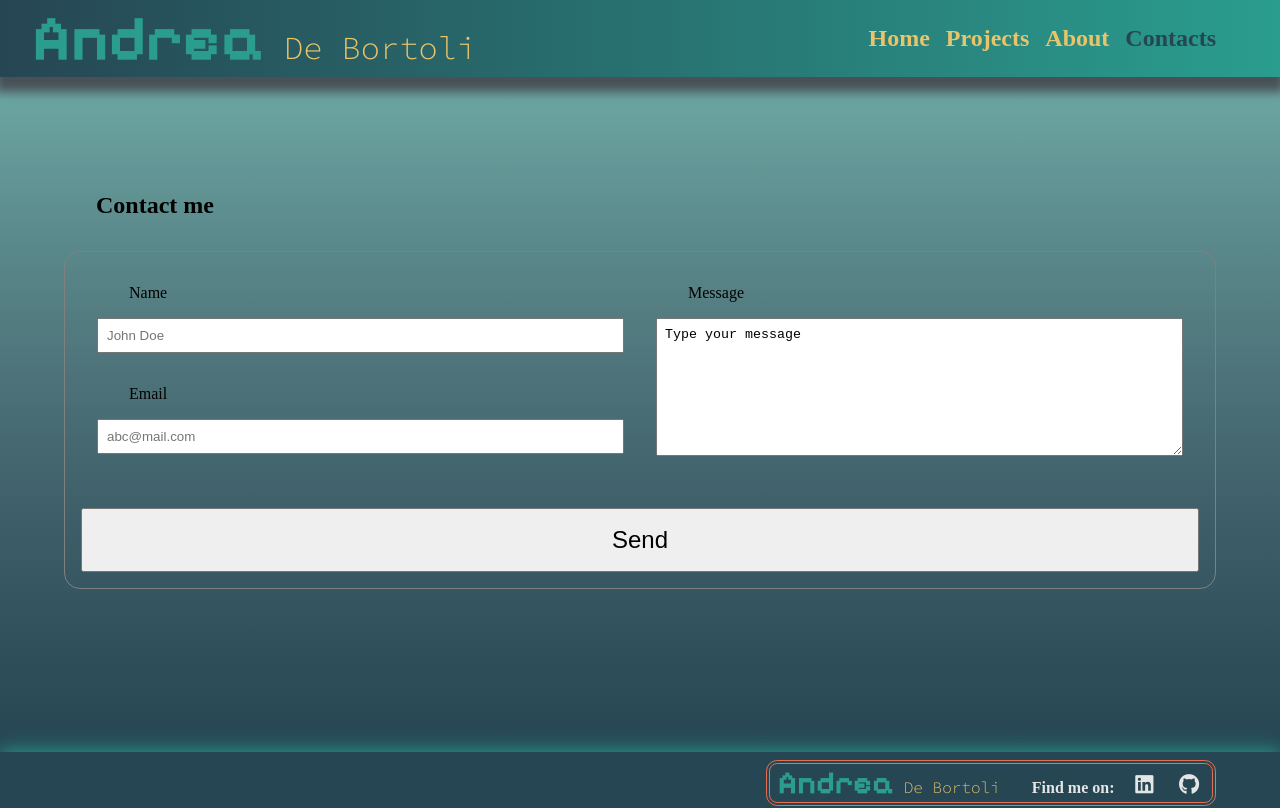
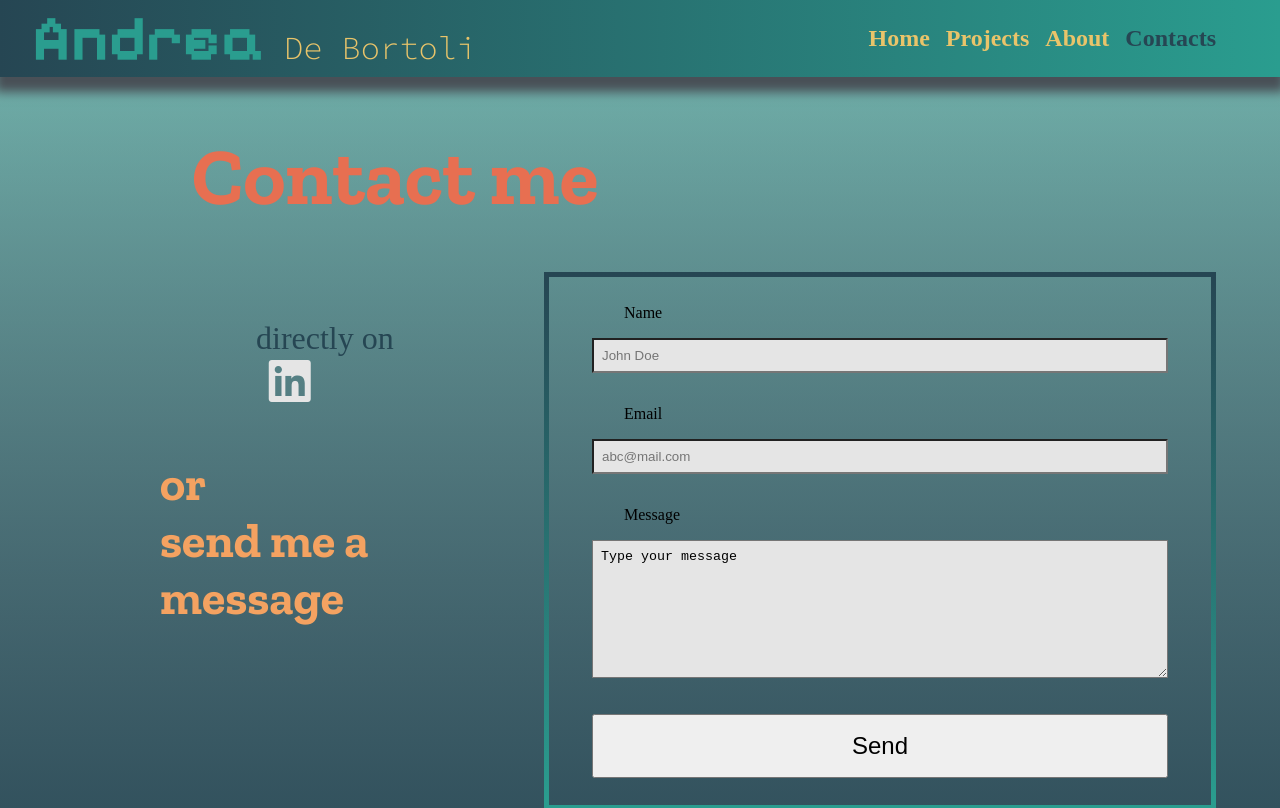
Before and after one commit to andreadebortoli2/vite-boolfolio, a Vue app: page /contacts in a window 1280 px wide. Shown: the top 808 px of the page. Built offline with nearby package versions, Linux system fonts and the light colour scheme.

Commit message:
edit contact style

```diff
--- a/src/components/views/ContactsView.vue
+++ b/src/components/views/ContactsView.vue
@@ -7,9 +7,19 @@ export default {
 <template>
     <section class="container">
         <h1>Contact me</h1>
+        <div class="row">
+            <div class="col contact">
+                <p>directly on
+                    <a href="#">
+                        <i class="fa-brands fa-linkedin" aria-hidden="true"></i>
+                    </a>
+                </p>
+                <h2>or <br> send me a message</h2>
+            </div>
+            <div class="col form">
+
                 <form action="" method="post">
-            <div class="wrapper">
-                <div class="left">
+
                     <div class="name">
                         <label for="name" class="form-label">Name</label>
                         <input type="text" class="form-control" name="name" id="name" aria-describedby="helpId"
@@ -20,18 +30,18 @@ export default {
                         <input type="email" class="form-control" name="email" id="email" aria-describedby="emailHelpId"
                             placeholder="abc@mail.com" />
                     </div>
-                </div>
-                <div class="right">
+
                     <div class="message">
                         <label for="message" class="form-label">Message</label>
                         <textarea class="form-control" name="message" id="message" rows="8">Type your message</textarea>
                     </div>
-                </div>
-            </div>
+
                     <button type="submit">
                         Send
                     </button>
                 </form>
+            </div>
+        </div>
     </section>
 </template>
 
@@ -39,33 +49,66 @@ export default {
 .container {
 
     h1 {
-        padding: 2rem;
+        padding: 0 8rem 3rem;
+        margin-top: -2rem;
+        font-family: "Zilla Slab", serif;
+        font-size: 5rem;
+        color: var(--secondary-dark);
     }
 
-    form {
-        border: 1px solid gray;
-        border-radius: 1rem;
-        padding: 1rem;
-
-        .wrapper {
+    .row {
         display: flex;
 
-            .left,
-            .right {
-                width: 50%;
-                padding: 1rem;
+        .contact {
+            width: calc(100% / 12 * 5);
+            padding-left: 6rem;
+
+            p {
+                padding: 3rem 6rem;
+                font-size: 2rem;
+                color: var(--primary-dark);
+
+                a {
+                    color: var(--lightest);
+                    font-size: 3rem;
+                    margin-left: 0.5rem;
+                    padding: 0.1rem 0.3rem 0;
+                    line-height: 1.5rem;
+                    transition: 0.4s;
+
+                    &:hover {
+                        color: var(--primary-dark);
+                        background-color: var(--lightest);
+                        border-radius: 0.2rem;
                     }
+                }
+            }
+
+            h2 {
+                font-family: "Zilla Slab", serif;
+                font-size: 3rem;
+                color: var(--secondary-medium);
+            }
+        }
+
+        .form {
+            width: calc(100% / 12 * 7);
+
+            form {
+                border-image: linear-gradient(var(--primary-dark), var(--primary-light)) 2 / 5px;
+                padding: 2rem 3rem;
+
 
                 input,
                 textarea {
                     width: 100%;
                     margin: 1rem 0 2rem;
                     padding: 0.5rem;
+                    background-color: var(--lightest);
                 }
 
                 label {
                     margin-left: 2rem;
-            }
                 }
 
                 button {
@@ -75,7 +118,10 @@ export default {
 
                     &:hover {
                         cursor: pointer;
-                background-color: lightgray;
+                        background-color: var(--medium);
+                        color: var(--lightest);
+                    }
+                }
             }
         }
     }
```
Lines whose indentation alone changed are shown as unchanged.
